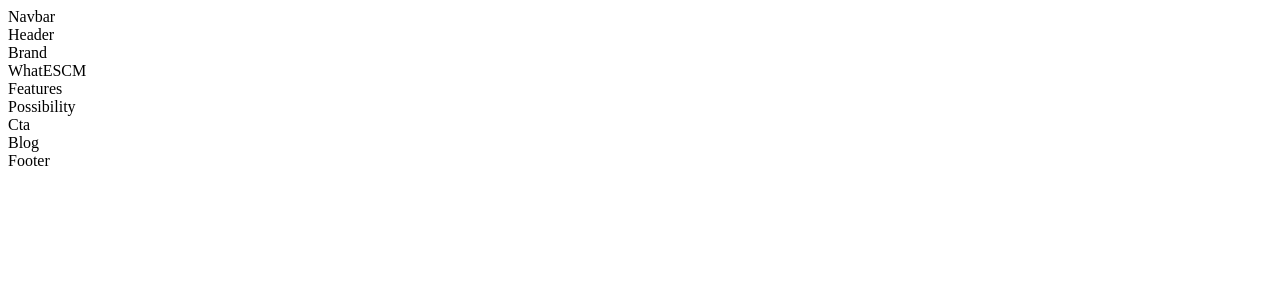
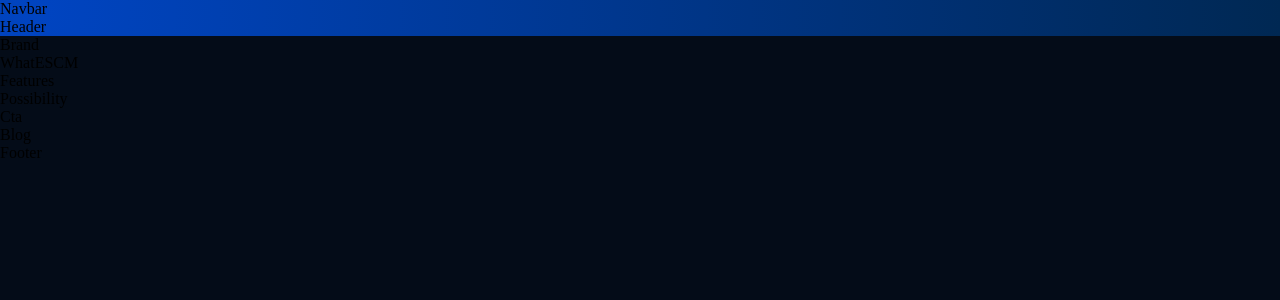
Before and after one commit to viniciusBressiani/react_app_ex_1, a React (Create React App) app: page / in a window 1280 px wide. Shown: the top 300 px of the page. Built offline with nearby package versions, Linux system fonts and the light colour scheme.

Commit message:
css for App.js created

```diff
--- a/src/App.js
+++ b/src/App.js
@@ -1,4 +1,6 @@
 import React from 'react';
+import './app.css';
+
 import {Footer, Blog, Possibility, Features, WhatESCM, Header} from './containers';
 import {Cta, Brand, Navbar} from './components';
 
--- /dev/null
+++ b/src/app.css
@@ -0,0 +1,96 @@
+
+* {
+    box-sizing: border-box;
+    padding: 0;
+    margin: 0;
+    scroll-behavior: smooth;
+}
+
+body {
+    background: var( --color-bg);
+}
+
+a {
+    color: unset;
+    text-decoration: none;
+}
+
+.gradient__bg {
+    /* ff 3.6+ */
+    background:-moz-radial-gradient(circle at 3% 25%, rgba(0, 68, 193, 1) 0%, rgba(0, 40, 83, 1) 100%);
+
+    /* safari 5.1+,chrome 10+ */
+    background:-webkit-radial-gradient(circle at 3% 25%, rgba(0, 68, 193, 1) 0%, rgba(0, 40, 83, 1) 100%);
+
+    /* opera 11.10+ */
+    background:-o-radial-gradient(circle at 3% 25%, rgba(0, 68, 193, 1) 0%, rgba(0, 40, 83, 1) 100%);
+
+    /* ie 10+ */
+    background:-ms-radial-gradient(circle at 3% 25%, rgba(0, 68, 193, 1) 0%, rgba(0, 40, 83, 1) 100%);
+
+    /* global 92%+ browsers support */
+    background:radial-gradient(circle at 3% 25%, rgba(0, 68, 193, 1) 0%, rgba(0, 40, 83, 1) 100%);
+
+}
+
+.gradient__text {
+    background: var(--gradient-text);
+    background-clip: text;
+    -webkit-background-clip: text;
+    -webkit-text-fill-color: transparent;
+}
+
+.section__padding {
+    padding: 4rem 6rem;
+}
+
+.section__margin {
+    margin: 4rem 6rem;
+}
+
+.scale-up-center {
+	-webkit-animation: scale-up-center 0.4s cubic-bezier(0.390, 0.575, 0.565, 1.000) both;
+	        animation: scale-up-center 0.4s cubic-bezier(0.390, 0.575, 0.565, 1.000) both;
+}
+
+
+ @-webkit-keyframes scale-up-center {
+    0% {
+      -webkit-transform: scale(0.5);
+              transform: scale(0.5);
+    }
+    100% {
+      -webkit-transform: scale(1);
+              transform: scale(1);
+    }
+  }
+  @keyframes scale-up-center {
+    0% {
+      -webkit-transform: scale(0.5);
+              transform: scale(0.5);
+    }
+    100% {
+      -webkit-transform: scale(1);
+              transform: scale(1);
+    }
+  }
+
+  @media  screen and (max-width: 700px){
+    .section__margin{
+        margin: 4rem;
+    }
+    .section__padding{
+        padding: 4rem;
+    }
+
+  }
+
+  @media  screen and (max-width: 550px){
+    .section__margin{
+        margin: 4rem 2rem;
+    }
+    .section__padding{
+        padding: 4rem;
+    }
+
+  }
--- /dev/null
+++ b/src/index.css
@@ -0,0 +1,14 @@
+@import url('https://fonts.googleapis.com/css2?family=Manrope:wght@200;300;400;500;600;700;800&display=swap');
+
+:root {
+  --font-family: 'Manrope', sans-serif;
+
+  --gradient-text: linear-gradient(89.97deg, #AE67FA 1.84%, #F49867 102.67%);
+  --gradient-bar: linear-gradient(103.22deg, #AE67FA -13.86%, #F49867 99.55%);
+
+  --color-bg: #040C18;
+  --color-footer : #031B34;
+  --color-blog: #042c54;
+  --color-text: #81AFDD;
+  --color-subtext: #FF8A71;
+}
--- a/src/index.js
+++ b/src/index.js
@@ -2,5 +2,6 @@
 import ReactDom from 'react-dom';
 
 import App from './App';
+import './index.css'
 
 ReactDom.render(<App />, document.getElementById('root'));
```
